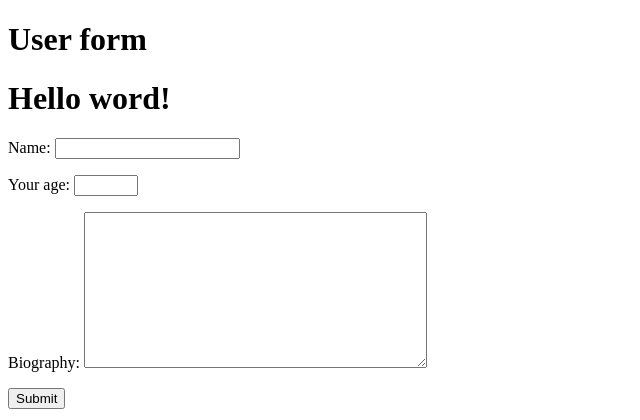
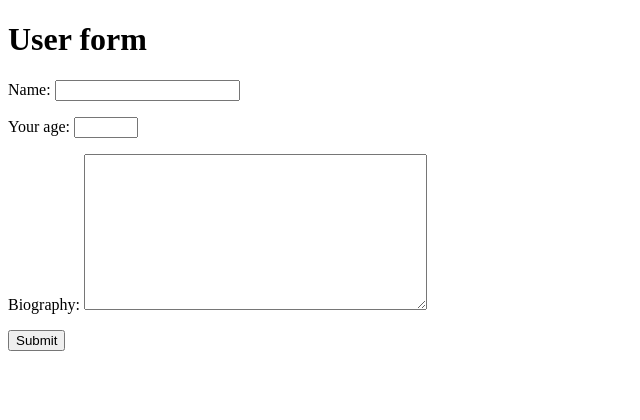
Before and after one commit to SergeySudakov80/mysite, a Django app: page /req/bio/ in a window 1280 px wide. Shown: the top 420 px of the page, without its empty margins (0-640 px from the left). Run offline with Django 5.2, Linux system fonts and the light colour scheme.

Commit message:
str removed

```diff
--- a/requestdataapp/templates/requestdataapp/user-bio-form.html
+++ b/requestdataapp/templates/requestdataapp/user-bio-form.html
@@ -6,7 +6,6 @@
 
 {% block body %}
     <h1>User form</h1>
-    <h1>Hello word!</h1>
     <div>
         <form method="post">
             {% csrf_token %}
```
